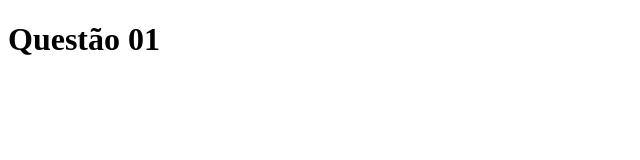
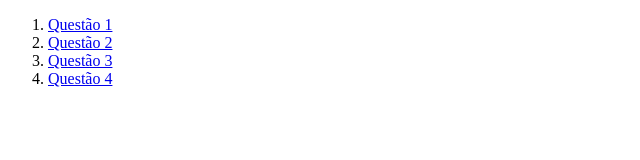
Before and after one commit to MateSou/PTBDWBC_Sem14, a plain HTML site: page index.html in a window 1280 px wide. Shown: the whole page, without its empty margins (0-640 px from the left). Drawn offline with Linux system fonts and the light colour scheme.

Commit message:
Add files via upload

```diff
--- a/index.html
+++ b/index.html
@@ -1,18 +1,15 @@
 <!DOCTYPE html>
-
 <html>
     <head>
         <meta charset="utf-8" />
-        <title>Questao 1</title>
-
-        <script>
-            alert("Alerta: Questão 01");
-        </script>
     </head>
 
     <body>
-        <div class = h1 >
-            <h1>Questão 01</h1>
-        </div>
+        <ol>
+            <li><a href ="pages/questao-01.html">Questão 1</a></li>
+            <li><a href ="pages/questao-02.html">Questão 2</a></li>
+            <li><a href ="pages/questao-03.html">Questão 3</a></li>
+            <li><a href ="pages/questao-04.html">Questão 4</a></li>
+        </ol>
     </body>
 </html>
```
